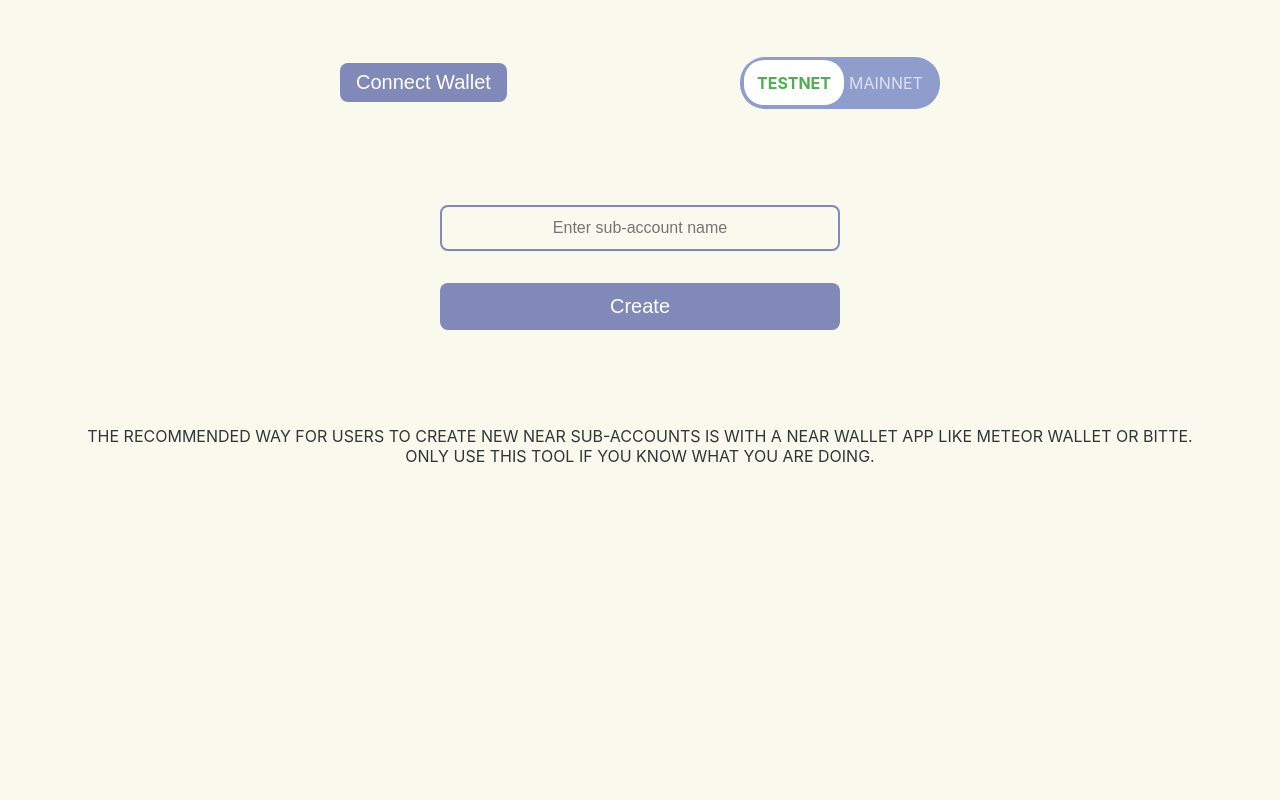
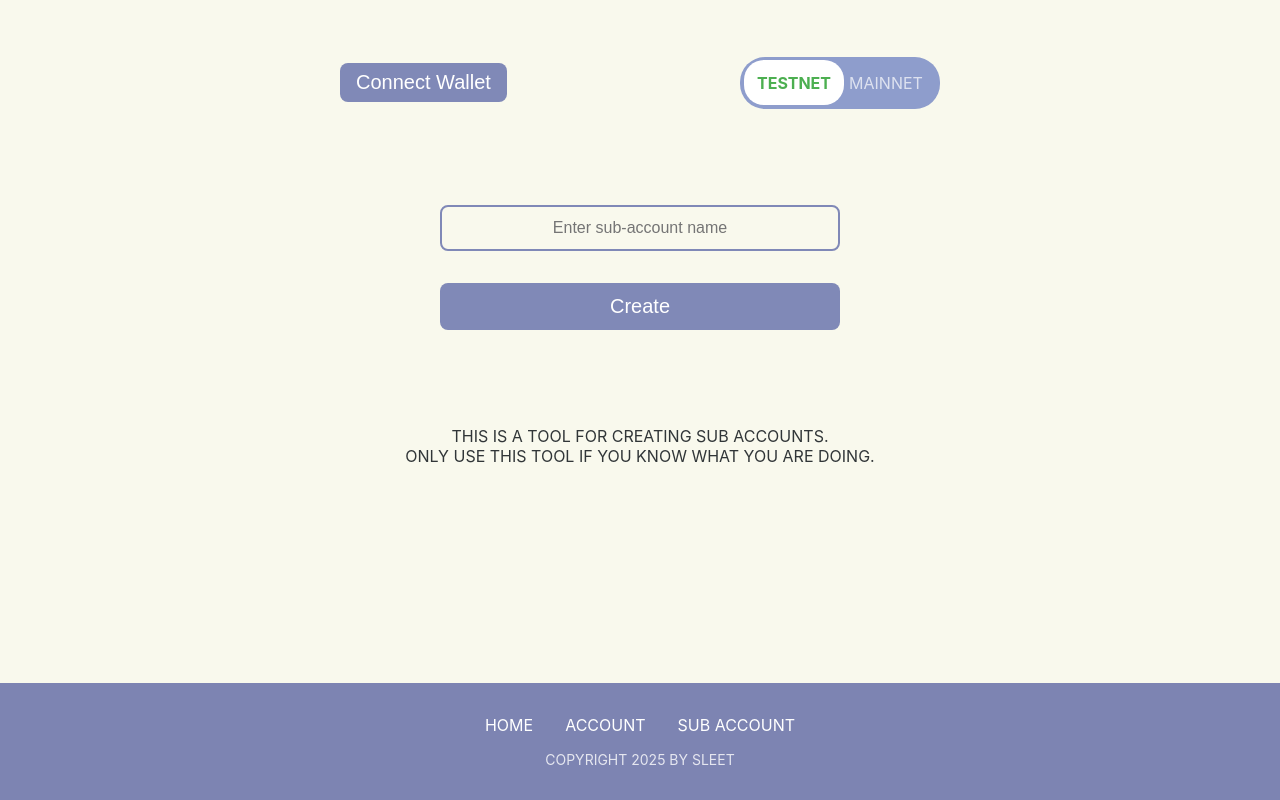
Before and after one commit to sleetplayground/sleet_create, a React (Vite) app: page /sub in a window 1280 px wide. Shown: the part 248-1048 px from the top of the page. Before the commit the page ends 899 px from the top, so only its background shows below. Built offline with nearby package versions, Linux system fonts and the light colour scheme.

Commit message:
ok ready to add funinallity???

```diff
--- a/src/App.tsx
+++ b/src/App.tsx
@@ -1,3 +1,4 @@
+import React from 'react';
 import { BrowserRouter as Router, Routes, Route } from 'react-router-dom';
 import Home from './pages/Home';
 import Account from './pages/Account';
--- /dev/null
+++ b/src/components/Footer.tsx
@@ -0,0 +1,18 @@
+import React from 'react';
+import { Link } from 'react-router-dom';
+import '../css/footer.css';
+
+const Footer = () => {
+  return (
+    <footer className="footer">
+      <div className="footer-links">
+        <Link to="/">Home</Link>
+        <Link to="/account">Account</Link>
+        <Link to="/sub">Sub Account</Link>
+      </div>
+      <div className="copyright">Copyright 2025 by SLEET</div>
+    </footer>
+  );
+};
+
+export default Footer;
--- /dev/null
+++ b/src/components/Layout.tsx
@@ -0,0 +1,17 @@
+import React from 'react';
+import Footer from './Footer';
+
+interface LayoutProps {
+  children: React.ReactNode;
+}
+
+const Layout = ({ children }: LayoutProps) => {
+  return (
+    <div>
+      {children}
+      <Footer />
+    </div>
+  );
+};
+
+export default Layout;
--- a/src/pages/Account.tsx
+++ b/src/pages/Account.tsx
@@ -1,4 +1,6 @@
+import React from 'react';
 import { useState } from 'react';
+import Layout from '../components/Layout';
 import '../css/index.css';
 import '../css/colors.css';
 import '../css/fonts.css';
@@ -16,7 +18,7 @@ const Account = () => {
   } | null>(null);
 
   return (
-    <div>
+    <Layout>
       <header className="header">
         <div className="container">
           <h1>Account</h1>
@@ -48,8 +50,15 @@ const Account = () => {
             </div>
           )}
         </div>
+
+        <p>
+          The recommended way for users to create new near accounts
+          is with a near wallet app like meteor wallet or bitte.<br/>
+          Only use this tool if you know what you are doing.
+        </p>
+
       </article>
-    </div>
+    </Layout>
   );
 };
 
--- a/src/pages/Home.tsx
+++ b/src/pages/Home.tsx
@@ -1,4 +1,6 @@
+import React from 'react';
 import { Link } from 'react-router-dom';
+import Layout from '../components/Layout';
 import '../css/index.css';
 import '../css/colors.css';
 import '../css/fonts.css';
@@ -9,7 +11,7 @@ import '../css/header.css';
 
 const Home = () => {
   return (
-    <div>
+    <Layout>
       <header className="header">
         <div className="container">
           <h1>Sleet Account</h1>
@@ -27,15 +29,7 @@ const Home = () => {
         </p>
       </article>
 
-      <footer className="footer">
-        <div className="footer-links">
-          <Link to="/">Home</Link>
-          <Link to="/account">Account</Link>
-          <Link to="/sub">Sub Account</Link>
-        </div>
-        <div className="copyright">Copyright 2025 by SLEET</div>
-      </footer>
-    </div>
+    </Layout>
   );
 };
 
--- a/src/pages/SubAccount.tsx
+++ b/src/pages/SubAccount.tsx
@@ -1,4 +1,6 @@
+import React from 'react';
 import { useState } from 'react';
+import Layout from '../components/Layout';
 import '../css/index.css';
 import '../css/colors.css';
 import '../css/fonts.css';
@@ -16,7 +18,7 @@ const SubAccount = () => {
   } | null>(null);
 
   return (
-    <div>
+    <Layout>
       <header className="header">
         <div className="container">
           <h1>Sub Account</h1>
@@ -50,12 +52,12 @@ const SubAccount = () => {
         </div>
 
         <p>
-          The recommended way for users to create new near sub-accounts
-          is with a near wallet app like meteor wallet or bitte.<br/>
+          This is a tool for creating sub accounts.
+          <br/>
           Only use this tool if you know what you are doing.
         </p>
       </article>
-    </div>
+    </Layout>
   );
 };
 
```
